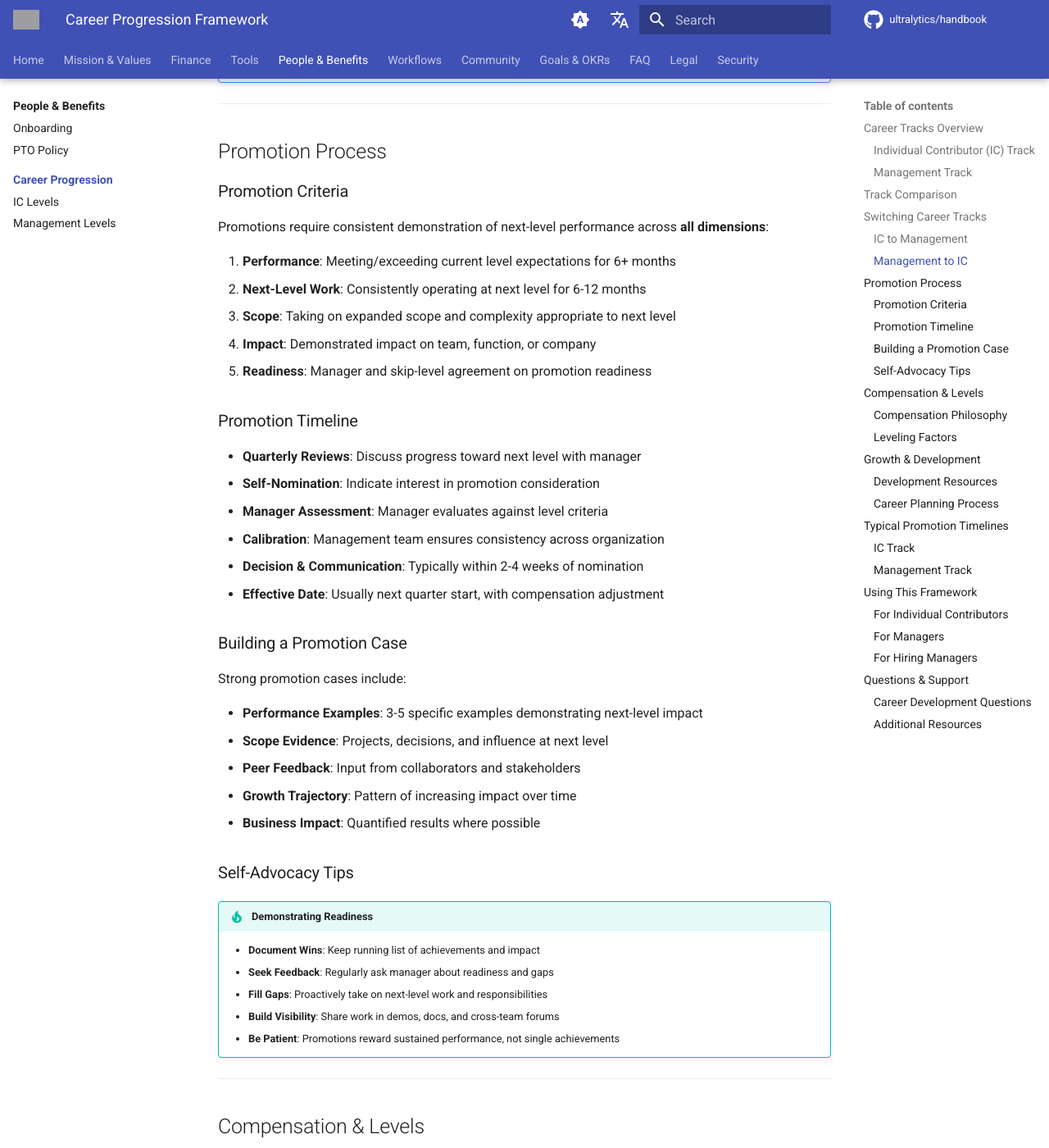
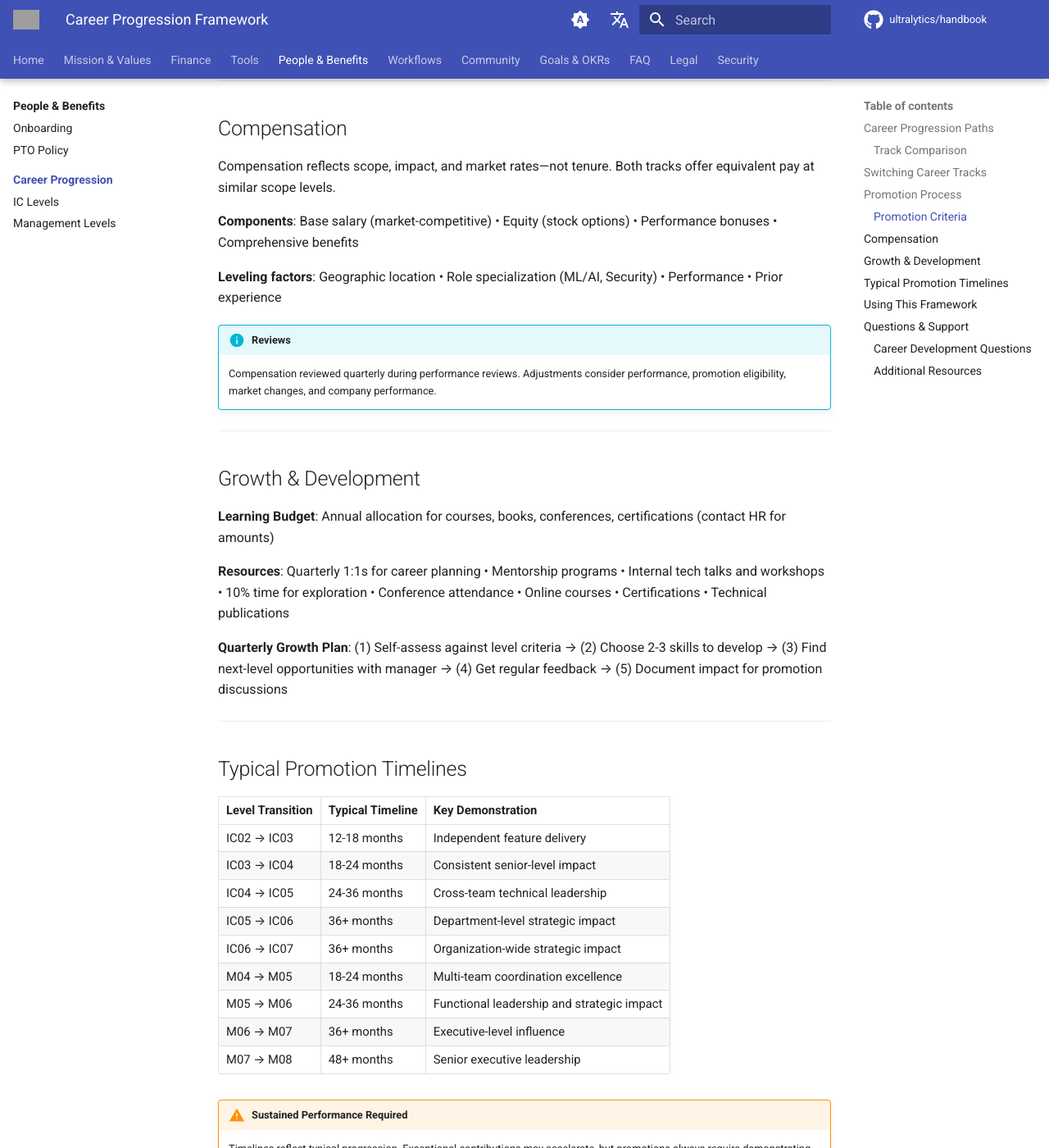
Before and after one commit to ultralytics/handbook, an MkDocs documentation site: the page built from docs/en/people/careers/index.md, in a window 1280 px wide and 1400 px high, scrolled down 2605 px. Shown: the whole window at 82% size. Built offline with MkDocs 1.6.1 and Material for MkDocs 9.7.7, drawn with Linux system fonts in a browser that asks for light colours; comment, search, counter and statistics services are not loaded; some of the changed text lies outside the part shown; grey boxes are pictures that could not be loaded.

Commit message:
Add IC and Management levels

````diff
--- a/docs/en/people/careers/index.md
+++ b/docs/en/people/careers/index.md
@@ -7,33 +7,49 @@
 
 Ultralytics' career framework provides clear expectations for each level and guides professional development. We maintain two career tracks—Individual Contributor (IC) and Management—allowing team members to advance based on their strengths and interests.
 
-## Career Tracks Overview
-
-### Individual Contributor (IC) Track
-
-Focused on technical excellence, problem-solving, and individual impact. IC roles advance through deepening expertise and expanding scope of influence without managing people.
-
-**Progression**: IC02 (Associate/Junior) → IC03 (Professional) → IC04 (Senior) → IC05 (Staff) → IC06 (Senior Staff) → IC07 (Principal)
-
-**See detailed expectations**: [IC Levels (IC02-IC07)](levels-ic.md)
-
-### Management Track
-
-Focused on achieving results through others, building teams, and organizational leadership. Management roles balance people leadership with technical or domain expertise.
-
-**Progression**: M04 (Lead Manager) → M05 (Manager) → M06 (Senior Manager) → M07 (Head of) → M08 (Director/VP)
-
-**See detailed expectations**: [Management Levels (M04-M08)](levels-management.md)
-
 !!! info "Equal Value"
 
     Both IC and Management tracks are valued equally and offer equivalent compensation and growth potential at similar scope levels. Choose the track that best aligns with your strengths and career goals.
 
----
+## Career Progression Paths
 
-## Track Comparison
+```mermaid
+graph LR
+    IC02[IC02<br/>Associate] --> IC03[IC03<br/>Professional]
+    IC03 --> IC04[IC04<br/>Senior]
+    IC04 --> IC05[IC05<br/>Staff]
+    IC05 --> IC06[IC06<br/>Senior Staff]
+    IC06 --> IC07[IC07<br/>Principal]
 
-| Aspect              | Individual Contributor                                | Management                                                        |
+    IC04 -."switch".-> M04[M04<br/>Lead Manager]
+    IC05 -."switch".-> M04
+
+    M04 --> M05[M05<br/>Manager]
+    M05 --> M06[M06<br/>Senior Manager]
+    M06 --> M07[M07<br/>Head of]
+    M07 --> M08[M08<br/>Director/VP]
+
+    M04 -."switch".-> IC05
+    M05 -."switch".-> IC05
+    M05 -."switch".-> IC06
+
+    style IC02 fill:#e1f5ff
+    style IC03 fill:#e1f5ff
+    style IC04 fill:#b3e5fc
+    style IC05 fill:#81d4fa
+    style IC06 fill:#4fc3f7
+    style IC07 fill:#29b6f6
+
+    style M04 fill:#fff3e0
+    style M05 fill:#ffe0b2
+    style M06 fill:#ffcc80
+    style M07 fill:#ffb74d
+    style M08 fill:#ffa726
+```
+
+### Track Comparison
+
+| Aspect              | Individual Contributor (IC)                           | Management                                                        |
 | ------------------- | ----------------------------------------------------- | ----------------------------------------------------------------- |
 | **Impact Through**  | Technical expertise and individual work               | Building and leading teams                                        |
 | **Key Skills**      | Deep technical knowledge, problem-solving, innovation | People development, strategic planning, organizational leadership |
@@ -41,215 +57,107 @@
 | **Scope Growth**    | Project → Team → Multi-team → Organization            | Team → Department → Function → Division                           |
 | **Focus Evolution** | 100% Ops → 60% Ops / 40% Strategic                    | 80% Ops → 40% Ops / 60% Strategic                                 |
 
----
+**Full expectations**: [IC Levels (IC02-IC07)](levels-ic.md) | [Management Levels (M04-M08)](levels-management.md)
 
 ## Switching Career Tracks
 
-Team members can move between IC and Management tracks based on interests, strengths, and business needs. This flexibility allows everyone to find their optimal contribution path.
+Track switches are normal and supported—discuss with your manager during quarterly reviews.
 
-### IC to Management
+| Direction           | Typical Path  | Key Requirements                                                                                                 |
+| ------------------- | ------------- | ---------------------------------------------------------------------------------------------------------------- |
+| **IC → Management** | IC04/IC05→M04 | Technical excellence + leadership examples (mentoring, project leadership) + manager endorsement + 12+ months    |
+| **Management → IC** | M04/M05→IC05+ | Maintain technical currency + manager discussion + business need + smooth team transition                        |
 
-**When to Consider**:
-
-- Passionate about developing people and building teams
-- Enjoy navigating organizational dynamics and stakeholder management
-- Want to influence through others' work rather than individual contributions
-- Strong leadership and communication skills
-
-**Typical Path**: IC04/IC05 → M04 (often with mentor/shadow period)
-
-**Requirements**:
-
-- Demonstrated technical excellence at current level
-- Leadership examples: mentoring, project leadership, cross-team collaboration
-- Manager endorsement and leadership interest discussion
-- 12+ months in current role
-- Business need for management position
-
-### Management to IC
-
-**When to Consider**:
-
-- Miss hands-on technical work and individual contribution
-- Prefer influence through expertise rather than organizational authority
-- Want deeper specialization in technical domain
-- Enjoy solving complex problems directly
-
-**Typical Path**: M04/M05 → IC05/IC06 (depending on tenure and expertise)
-
-**Requirements**:
-
-- Maintain technical currency alongside management responsibilities
-- Discussed with manager as part of career planning
-- Business need and appropriate IC role available
-- Smooth team transition plan
-
-!!! note "Track Switching Support"
-
-    Career track changes are normal and supported. Discuss with your manager during quarterly reviews. We value both paths equally and compensate based on scope and impact, not track choice.
+**When to switch IC→Management**: Passionate about people development, organizational dynamics, influencing through teams
+**When to switch Management→IC**: Miss hands-on technical work, prefer expertise-based influence, want deeper specialization
 
 ---
 
 ## Promotion Process
 
+```mermaid
+graph TD
+    A[Quarterly Review] --> B{Ready for<br/>Next Level?}
+    B -->|Not Yet| C[Identify Gaps]
+    C --> D[Take Next-Level Work]
+    D --> A
+    B -->|Yes| E[Self-Nominate]
+    E --> F[Manager Assessment]
+    F --> G[Calibration]
+    G --> H[Decision]
+    H -->|Approved| I[Promotion Effective<br/>Next Quarter]
+    H -->|Not Yet| C
+
+    style I fill:#c8e6c9
+```
+
 ### Promotion Criteria
 
-Promotions require consistent demonstration of next-level performance across **all dimensions**:
+Promotions require **sustained demonstration** of next-level performance across all dimensions:
 
-1. **Performance**: Meeting/exceeding current level expectations for 6+ months
-2. **Next-Level Work**: Consistently operating at next level for 6-12 months
-3. **Scope**: Taking on expanded scope and complexity appropriate to next level
-4. **Impact**: Demonstrated impact on team, function, or company
-5. **Readiness**: Manager and skip-level agreement on promotion readiness
+1. **Performance** - Meeting/exceeding current level for 6+ months
+2. **Next-Level Work** - Consistently operating at next level for 6-12 months
+3. **Scope** - Expanded scope and complexity appropriate to next level
+4. **Impact** - Demonstrated impact on team, function, or company
+5. **Readiness** - Manager and skip-level agreement
 
-### Promotion Timeline
+**Strong promotion cases include**: 3-5 specific examples with next-level impact, peer feedback, growth trajectory, and quantified business results.
 
-- **Quarterly Reviews**: Discuss progress toward next level with manager
-- **Self-Nomination**: Indicate interest in promotion consideration
-- **Manager Assessment**: Manager evaluates against level criteria
-- **Calibration**: Management team ensures consistency across organization
-- **Decision & Communication**: Typically within 2-4 weeks of nomination
-- **Effective Date**: Usually next quarter start, with compensation adjustment
+!!! tip "Self-Advocacy"
 
-### Building a Promotion Case
-
-Strong promotion cases include:
-
-- **Performance Examples**: 3-5 specific examples demonstrating next-level impact
-- **Scope Evidence**: Projects, decisions, and influence at next level
-- **Peer Feedback**: Input from collaborators and stakeholders
-- **Growth Trajectory**: Pattern of increasing impact over time
-- **Business Impact**: Quantified results where possible
-
-### Self-Advocacy Tips
-
-!!! tip "Demonstrating Readiness"
-
-    - **Document Wins**: Keep running list of achievements and impact
-    - **Seek Feedback**: Regularly ask manager about readiness and gaps
-    - **Fill Gaps**: Proactively take on next-level work and responsibilities
-    - **Build Visibility**: Share work in demos, docs, and cross-team forums
-    - **Be Patient**: Promotions reward sustained performance, not single achievements
+    Document wins continuously • Seek feedback regularly • Proactively take next-level work • Build visibility through demos and docs • Be patient—promotions reward sustained performance
 
 ---
 
-## Compensation & Levels
+## Compensation
 
-### Compensation Philosophy
+Compensation reflects scope, impact, and market rates—not tenure. Both tracks offer equivalent pay at similar scope levels.
 
-Compensation reflects scope, impact, and market rates rather than tenure alone. Both IC and Management tracks offer equivalent compensation potential at similar scope levels.
+**Components**: Base salary (market-competitive) • Equity (stock options) • Performance bonuses • Comprehensive benefits
 
-**Compensation Components**:
+**Leveling factors**: Geographic location • Role specialization (ML/AI, Security) • Performance • Prior experience
 
-- **Base Salary**: Market-competitive based on level, location, and role
-- **Equity**: Meaningful ownership through stock options
-- **Bonuses**: Performance-based for exceptional contributions
-- **Benefits**: Comprehensive benefits package
+!!! info "Reviews"
 
-### Leveling Factors
-
-Compensation bands consider:
-
-- **Geographic Location**: Adjusted for market rates and cost of living
-- **Role Specialization**: Some roles (e.g., ML/AI, Security) command higher market rates
-- **Performance**: High performers may be positioned higher in band
-- **Experience**: Prior experience may influence initial placement
-
-!!! info "Compensation Reviews"
-
-    Compensation is reviewed quarterly during performance reviews. Adjustments consider individual performance, promotion eligibility, market changes, and company performance. Discuss compensation questions with your manager.
+    Compensation reviewed quarterly during performance reviews. Adjustments consider performance, promotion eligibility, market changes, and company performance.
 
 ---
 
 ## Growth & Development
 
-### Development Resources
+**Learning Budget**: Annual allocation for courses, books, conferences, certifications (contact HR for amounts)
 
-**Learning Budget**: Annual allocation for courses, books, conferences, certifications (contact HR for current amounts)
+**Resources**: Quarterly 1:1s for career planning • Mentorship programs • Internal tech talks and workshops • 10% time for exploration • Conference attendance • Online courses • Certifications • Technical publications
 
-**Internal Growth**:
-
-- Quarterly 1:1s with manager for career planning
-- Mentorship programs pairing with senior team members
-- Internal tech talks, workshops, and knowledge sharing
-- 10% time for exploring new technologies (with manager approval)
-
-**External Growth**:
-
-- Conference attendance for relevant industry events
-- Online courses (Coursera, Udemy, Pluralsight, etc.)
-- Certifications (AWS, GCP, Azure, product management, etc.)
-- Books and technical publications
-
-### Career Planning Process
-
-**Quarterly Review Discussion Points**:
-
-1. Progress toward current level mastery
-2. Readiness for next level
-3. Specific skills or experiences needed
-4. Opportunities to demonstrate next-level work
-5. Career interests (IC vs. Management, technical areas)
-6. Learning and development goals
-
-**Creating Your Growth Plan**:
-
-1. **Self-assess**: Review [IC Levels](levels-ic.md) or [Management Levels](levels-management.md) criteria
-2. **Identify Goals**: Choose 2-3 skills or experiences for next quarter
-3. **Find Opportunities**: Work with manager to get exposure to next-level work
-4. **Get Feedback**: Regularly check progress with manager and peers
-5. **Document Impact**: Track achievements for promotion discussions
+**Quarterly Growth Plan**: (1) Self-assess against level criteria → (2) Choose 2-3 skills to develop → (3) Find next-level opportunities with manager → (4) Get regular feedback → (5) Document impact for promotion discussions
 
 ---
 
 ## Typical Promotion Timelines
 
-### IC Track
-
-- **IC02 → IC03**: 12-18 months demonstrating independent feature delivery
-- **IC03 → IC04**: 18-24 months demonstrating consistent senior-level impact
-- **IC04 → IC05**: 24-36 months demonstrating cross-team technical leadership
-- **IC05 → IC06**: 36+ months demonstrating department-level strategic impact
-- **IC06 → IC07**: 36+ months demonstrating organization-wide strategic impact
-
-### Management Track
-
-- **M04 → M05**: 18-24 months demonstrating multi-team coordination excellence
-- **M05 → M06**: 24-36 months demonstrating functional leadership and strategic impact
-- **M06 → M07**: 36+ months demonstrating executive-level influence
-- **M07 → M08**: 48+ months demonstrating senior executive leadership
+| Level Transition | Typical Timeline | Key Demonstration                           |
+| ---------------- | ---------------- | ------------------------------------------- |
+| IC02 → IC03      | 12-18 months     | Independent feature delivery                |
+| IC03 → IC04      | 18-24 months     | Consistent senior-level impact              |
+| IC04 → IC05      | 24-36 months     | Cross-team technical leadership             |
+| IC05 → IC06      | 36+ months       | Department-level strategic impact           |
+| IC06 → IC07      | 36+ months       | Organization-wide strategic impact          |
+| M04 → M05        | 18-24 months     | Multi-team coordination excellence          |
+| M05 → M06        | 24-36 months     | Functional leadership and strategic impact  |
+| M06 → M07        | 36+ months       | Executive-level influence                   |
+| M07 → M08        | 48+ months       | Senior executive leadership                 |
 
 !!! warning "Sustained Performance Required"
 
-    Timelines reflect typical progression for sustained next-level performance. Exceptional contributions may accelerate timelines, but promotions always require demonstrating readiness across **all dimensions** of the next level.
+    Timelines reflect typical progression. Exceptional contributions may accelerate, but promotions always require demonstrating readiness across **all dimensions**.
 
 ---
 
 ## Using This Framework
 
-### For Individual Contributors
+**For ICs/Managers**: Read your [level guide](levels-ic.md) → Self-assess against dimensions → Identify 1-2 gaps → Study next level → Discuss with manager to create development plan
 
-1. **Review Your Level**: Read [IC Levels](levels-ic.md) thoroughly for your current level
-2. **Self-Assess**: Honestly evaluate against each dimension of expectations
-3. **Identify Gaps**: Find 1-2 areas to address this quarter
-4. **Study Next Level**: Understand the path forward clearly
-5. **Discuss with Manager**: Align on assessment and create development plan
-
-### For Managers
-
-1. **Review Your Level**: Read [Management Levels](levels-management.md) thoroughly for your current level
-2. **Self-Assess**: Evaluate people development, strategic thinking, and organizational impact
-3. **Identify Gaps**: Find areas to strengthen management capabilities
-4. **Study Next Level**: Understand increasing scope and strategic expectations
-5. **Discuss with Skip-Level**: Align on leadership development priorities
-
-### For Hiring Managers
-
-- Use level criteria during job leveling and offer determination
-- Share expectations with candidates to set clear role expectations
-- Reference during onboarding to align on goals and success metrics
-- Apply consistently in performance reviews across organization
-- Guide promotion discussions with concrete, evidence-based criteria
+**For Hiring Managers**: Use criteria for job leveling • Share expectations with candidates • Reference during onboarding • Apply consistently in reviews • Guide promotions with evidence
 
 ---
 
````
Also changed, not shown: docs/en/people/pto-policy.md (+2 -2 lines).
